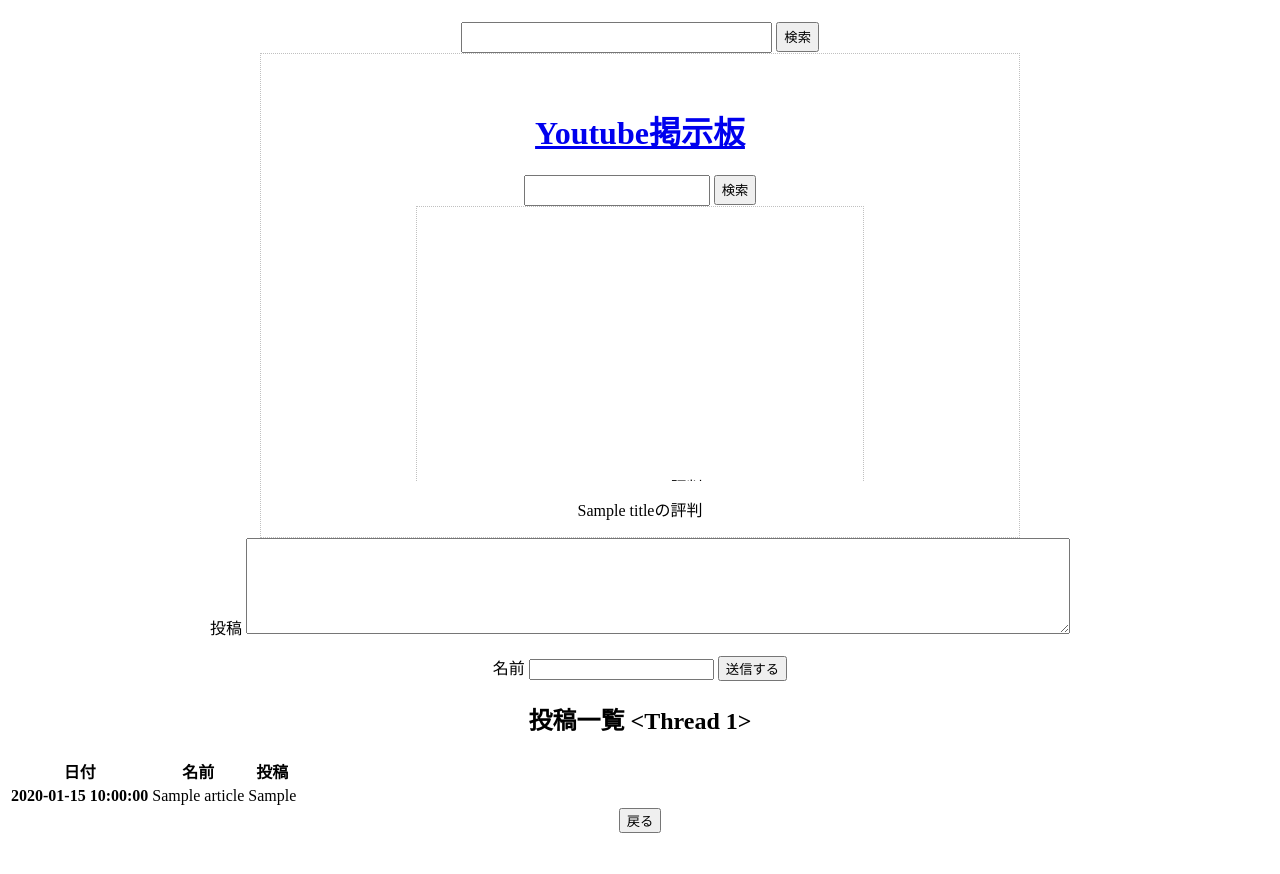
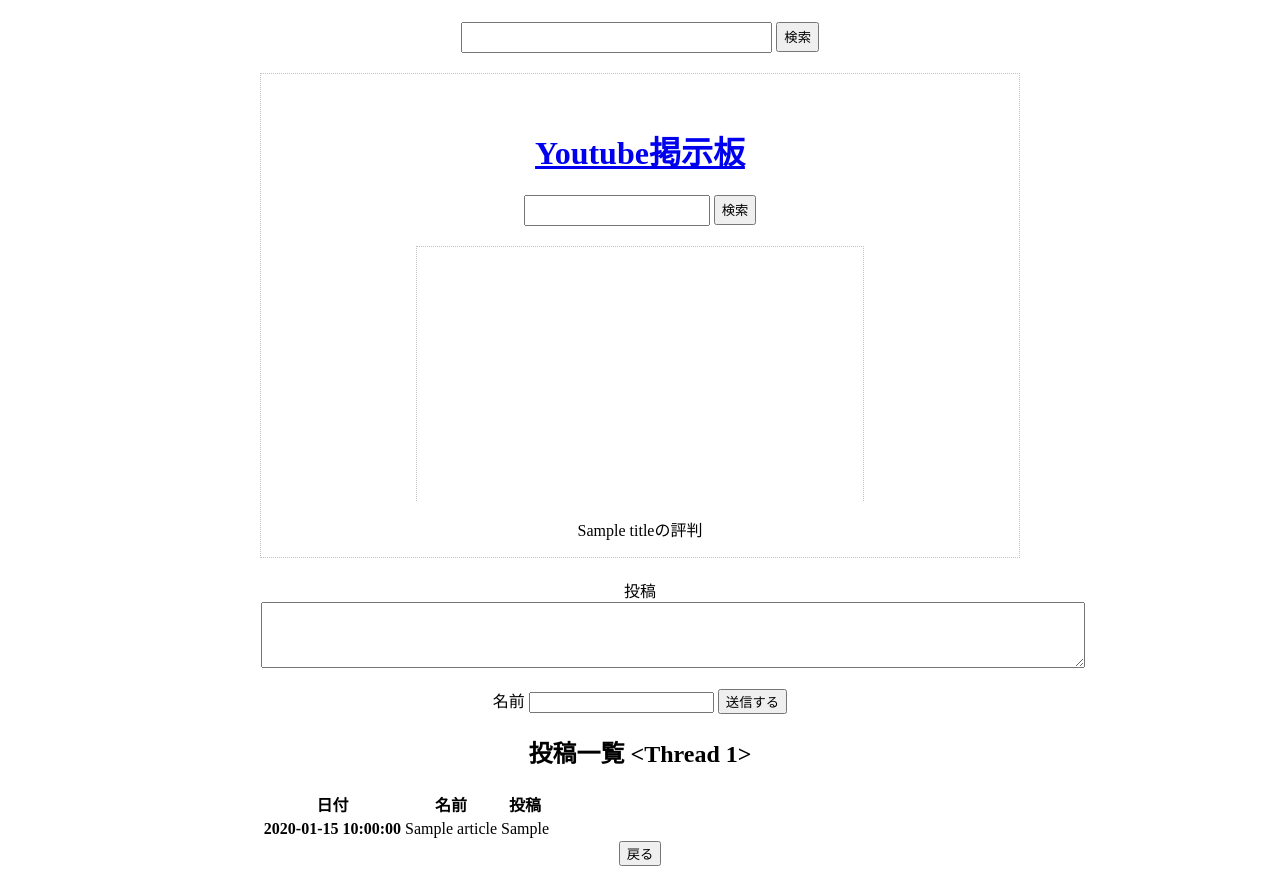
Before and after one commit to Hachi-8/Youtube-, a Flask app: template templates/thread.html in a window 1280 px wide. Shown: the part 99-973 px from the top of the page. Before the commit the page ends 932 px from the top, so only its background shows below. Run offline with Flask 2, Linux system fonts and the light colour scheme; tables that the repository leaves empty hold one stand-in row (values such as "Sample post"); the template is opened without the code that fills it: values that come from a table or form of the project are taken from there, most other values are stand-ins (such as "Sample title", 1, 10 or a date in 2020); parts of the project's set-up code (start-up, migrations or seed data) failed here and were passed over.

Commit message:
google search console

```diff
--- a/static/style.css
+++ b/static/style.css
@@ -36,6 +36,7 @@
 input.searchword{
     width: 24%;
     height:25px;
+    margin-bottom: 20px;
 }
 
 input.searchbtn{
@@ -69,5 +70,11 @@
     border: 1px dotted silver;
     margin-right: auto;
     margin-left: auto;
-    margin: 20px , 0px;
 }
+
+div.article_wrap{
+    margin-top: 20px;
+    margin-right: auto;
+    margin-left: auto;
+    width: 60%;
+}
--- a/templates/thread.html
+++ b/templates/thread.html
@@ -14,11 +14,12 @@
 
 
 {% block contents %}
+<div class="article_wrap">
     <form action="/result" method="post">
         <input type="hidden" name="thread" value="{{ thread }}">
         <label for="article">投稿</label>
         <!-- <input type="text" name="article"> -->
-        <textarea name="article" rows="6" cols="100"></textarea>
+        <textarea name="article" rows="4" cols="100"></textarea>
         <p></p>
         <label for="name">名前</label>
         <input type="text" name="name">
@@ -49,4 +50,5 @@
     <form action="/search" method="get">
         <button type="submit">戻る</button>
     </form>
+</div>
 {% endblock %}
```
